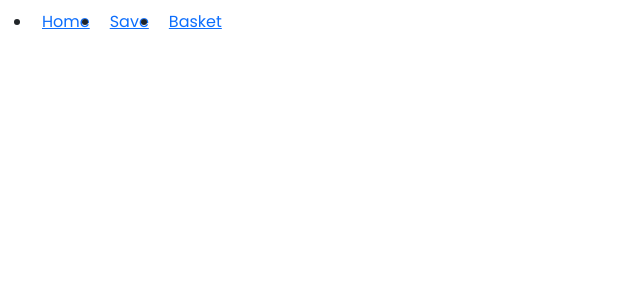
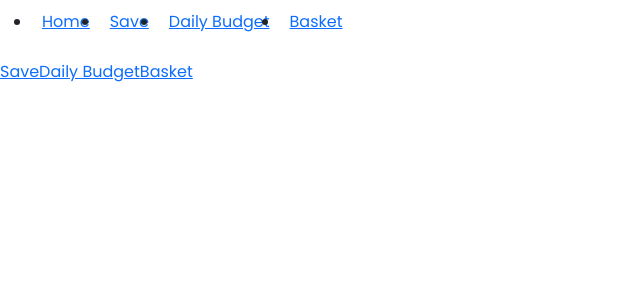
Before and after one commit to PatelPreyansh30/expense-management-system, a Vue app: page / in a window 1280 px wide. Before the commit this address had no page. Shown: the top 300 px of the page, without its empty margins (0-640 px from the left). Built offline with nearby package versions, Linux system fonts and the light colour scheme.

Commit message:
Header-Home Link Join

```diff
--- a/src/components/Header.vue
+++ b/src/components/Header.vue
@@ -6,10 +6,13 @@
                 <router-link to="/">Home</router-link>
             </li>
             <li>
-                <router-link to="/">Save</router-link>
+                <router-link to="/save-page">Save</router-link>
             </li>
             <li>
-                <router-link to="/">Basket</router-link>
+                <router-link to="/daily-budget-page">Daily Budget</router-link>
+            </li>
+            <li>
+                <router-link to="/basket-page">Basket</router-link>
             </li>
         </ul>
     </div>
--- a/src/components/HomePage.vue
+++ b/src/components/HomePage.vue
@@ -1,10 +1,15 @@
 <template>
-<i class='bx bx-menu'></i>
-<h1>home page</h1>
+    <div class="home-page">
+        <div class="box">
+            <router-link to="/save-page">Save</router-link>
+            <router-link to="/daily-budget-page">Daily Budget</router-link>
+            <router-link to="/basket-page">Basket</router-link>
+        </div>
+    </div>
 </template>
 
 <script>
-import axios from 'axios'
+// import axios from 'axios'
 
 export default {
     name: 'HomePage'
--- a/src/routers.js
+++ b/src/routers.js
@@ -1,9 +1,15 @@
 import { createWebHistory, createRouter } from 'vue-router'
+import HomePage from './components/HomePage.vue'
 import SavePage from './components/SavePage.vue'
 import DailyBudgetPage from './components/DailyBudgetPage.vue'
 import BasketPage from './components/BasketPage.vue'
 
 const routes = [
+    {
+        name: 'HomePage',
+        path: '/',
+        component: HomePage,
+    },
     {
         name: 'SavePage',
         path: '/save-page',
```
